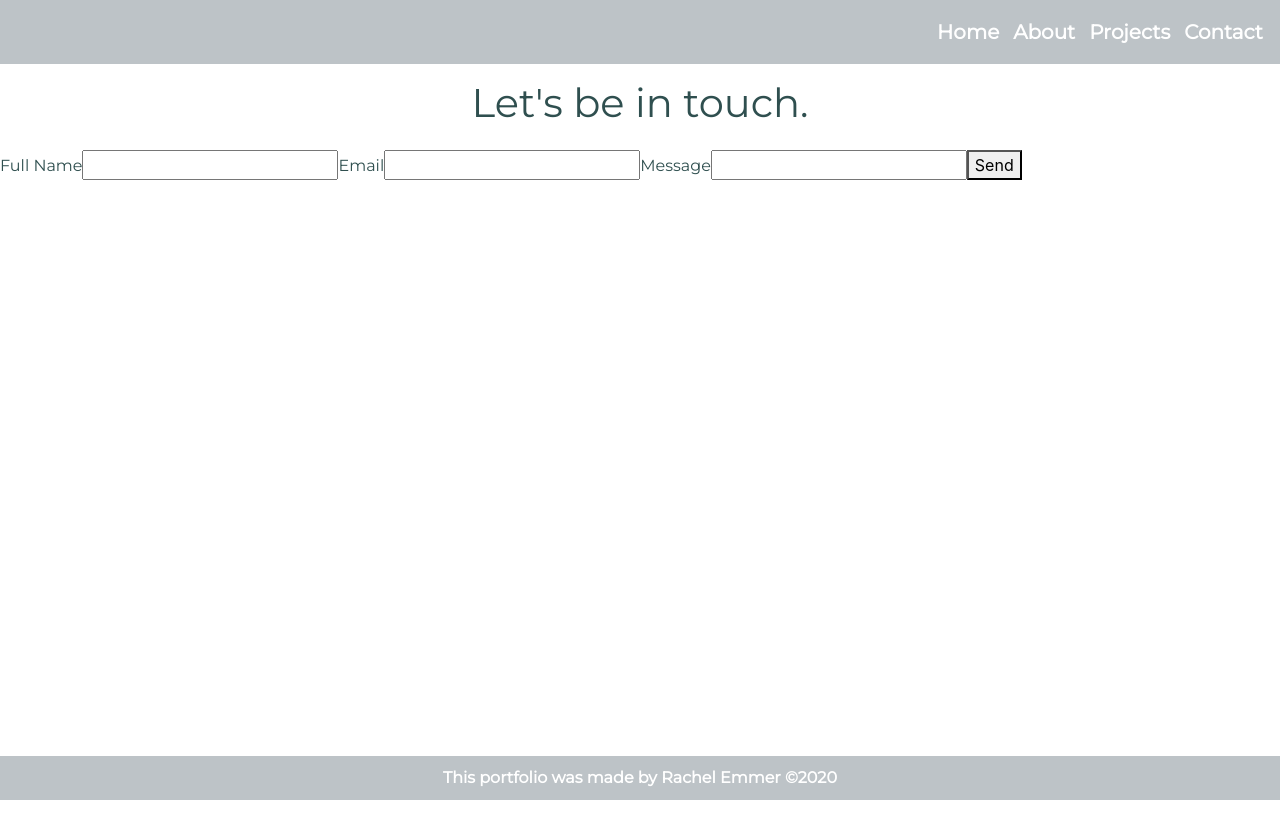
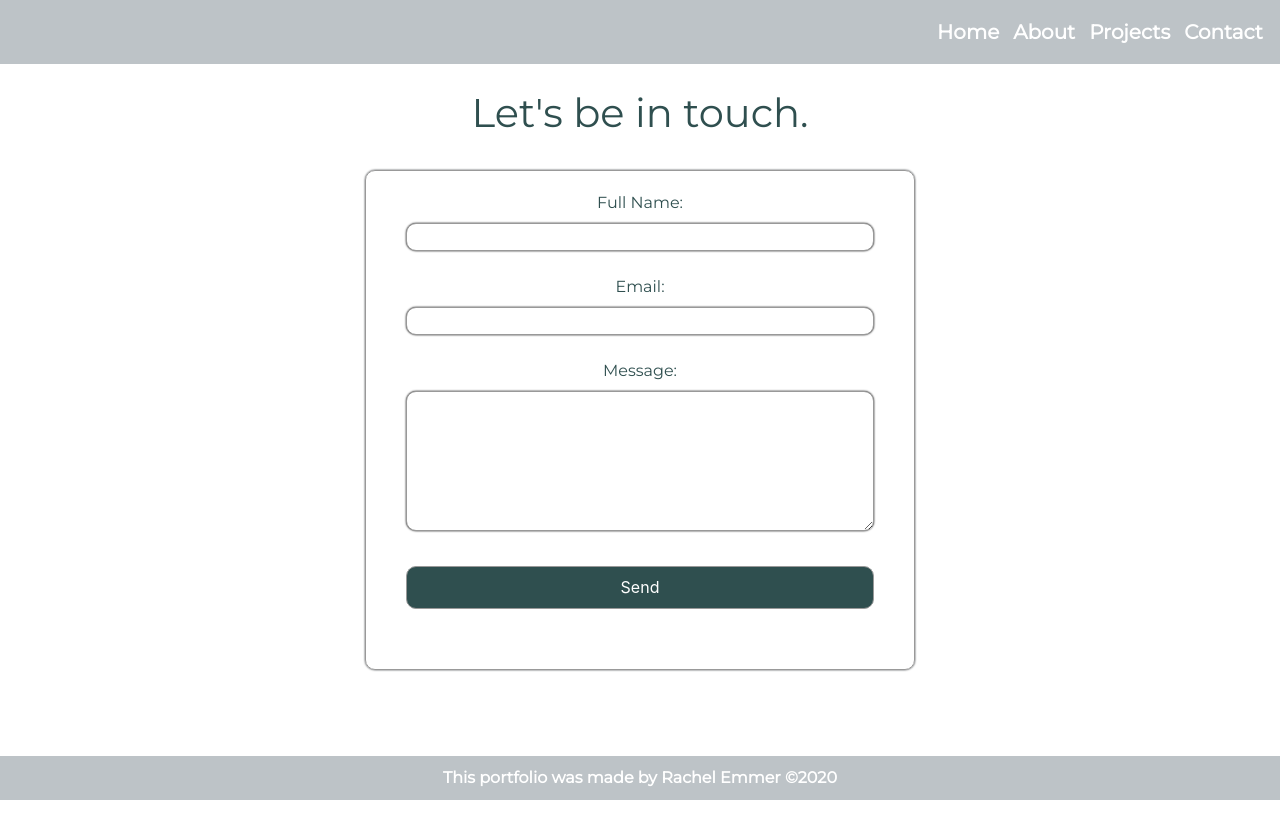
Before and after one commit to rachelemmer/my-portfolio, a React (Create React App) app: page /contact in a window 1280 px wide. Shown: the top 838 px of the page. Built offline with nearby package versions, Linux system fonts and the light colour scheme.

Commit message:
style new contact form

```diff
--- a/src/App.css
+++ b/src/App.css
@@ -55,17 +55,44 @@ body {
 
 .contact-title {
   text-align: center;
-  padding: 15px;
+  padding: 25px;
   font-family: 'Montserrat', sans-serif;
   color: darkslategrey;
 }
 
-/* .contact-form {
-} */
+.contact-form {
+  display: flex;
+  flex-direction: column;
+  text-align: center;
+  margin: auto;
+  position: relative;
+  width: 550px;
+  height: 450px;
+  border-radius: 10px;
+  border: 1px;
+  box-shadow: 0px 0px 8px;
+  padding: 20px 40px 60px;
+  justify-content: space-evenly;
+}
 
 .form-label {
   font-family: 'Montserrat', sans-serif;
   color: darkslategrey
+}
+
+.contact-form, input {
+  box-shadow: 0px 0px 2px;
+  border-radius: 10px;
+  border: 1px solid #999;
+  box-sizing: border-box;
+}
+
+.contact-form, textarea {
+  box-shadow: 0px 0px 2px;
+  border-radius: 10px;
+  border: 1px solid #999;
+  box-sizing: border-box;
+  height: 500px;
 }
 
 .d-inline-success-msg {
@@ -78,10 +105,16 @@ body {
   color: darkslategrey;
 }
 
-.btn-primary {
+.form-button {
   color: #fff;
   background-color: darkslategrey;
   border-color: darkslategrey;
+  margin-top: 35px;
+  box-shadow: 0px 0px 2px;
+  border-radius: 10px;
+  border: 1px solid #999;
+  box-sizing: border-box;
+  height: 150px;
 }
 
 /* projects page  */
@@ -145,7 +178,7 @@ body {
 /* footer */
 
 .footer {
-  position: absolute;
+  position: fixed;
   bottom: 0;
   width: 100%;
   background-color: rgb(189, 195, 199);
--- a/src/Components/Contact.js
+++ b/src/Components/Contact.js
@@ -56,13 +56,15 @@ export default class Contact extends Component {
         <div className="contact-page-container">
             <h1 className="contact-title">Let's be in touch.</h1>
             <form className="contact-form" onSubmit={this.handleSubmit}>
-                    <label className="form-label" for="full-name">Full Name</label>
+                    <label className="form-label" for="full-name">Full Name:</label>
                     <input id="full-name" name="name" type="text" value={this.state.name} onChange={this.handleChange}/>
-                    <label className="form-label" for="email">Email</label>
+                    <br></br>
+                    <label className="form-label" for="email">Email:</label>
                     <input id="email" name="email" type="email" value={this.state.email} onChange={this.handleChange}/>
-                    <label className="form-label" for="message">Message</label>
-                    <input id="message" name="message" as="textarea" rows="3" value={this.state.message} onChange={this.handleChange}/>
-                <button className="d-inline-block" variant="primary" type="submit" disabled={this.state.disabled}>Send</button>
+                    <br></br>
+                    <label className="form-label" for="message">Message:</label>
+                    <textarea id="message" name="message" value={this.state.message} onChange={this.handleChange}/>
+                <button className="form-button" type="submit" disabled={this.state.disabled}>Send</button>
             {this.state.emailSent === true && <p className="d-inline-success-msg">Email Sent</p>}
             {this.state.emailSent === false && <p className="d-inline-err-msg">Email Not Sent</p>}
             </form>
```
